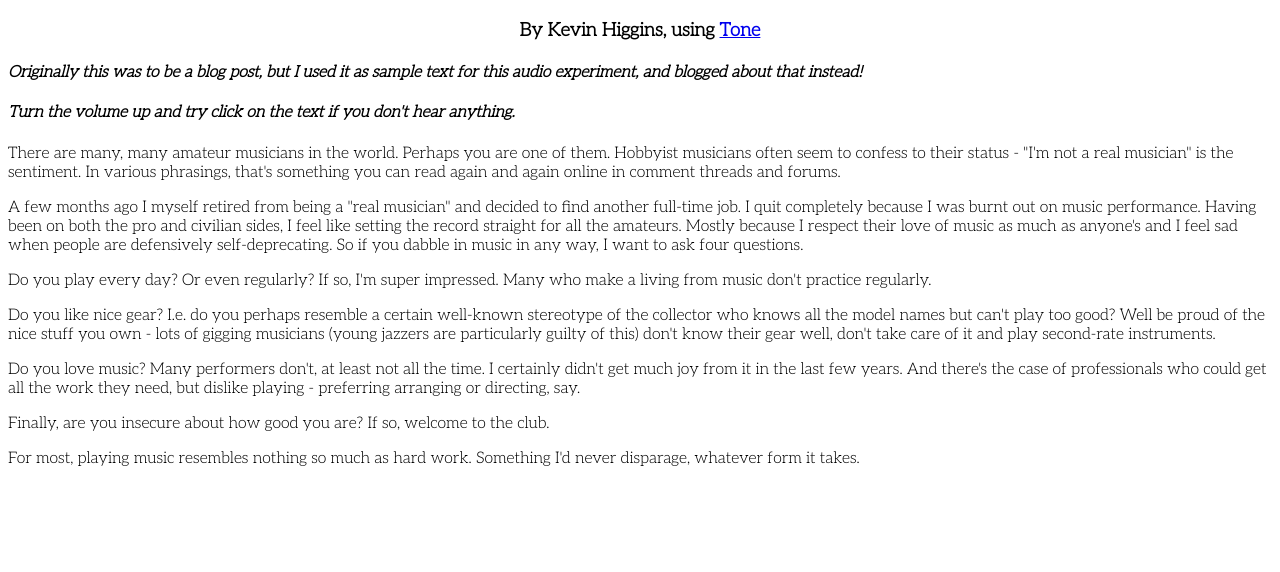
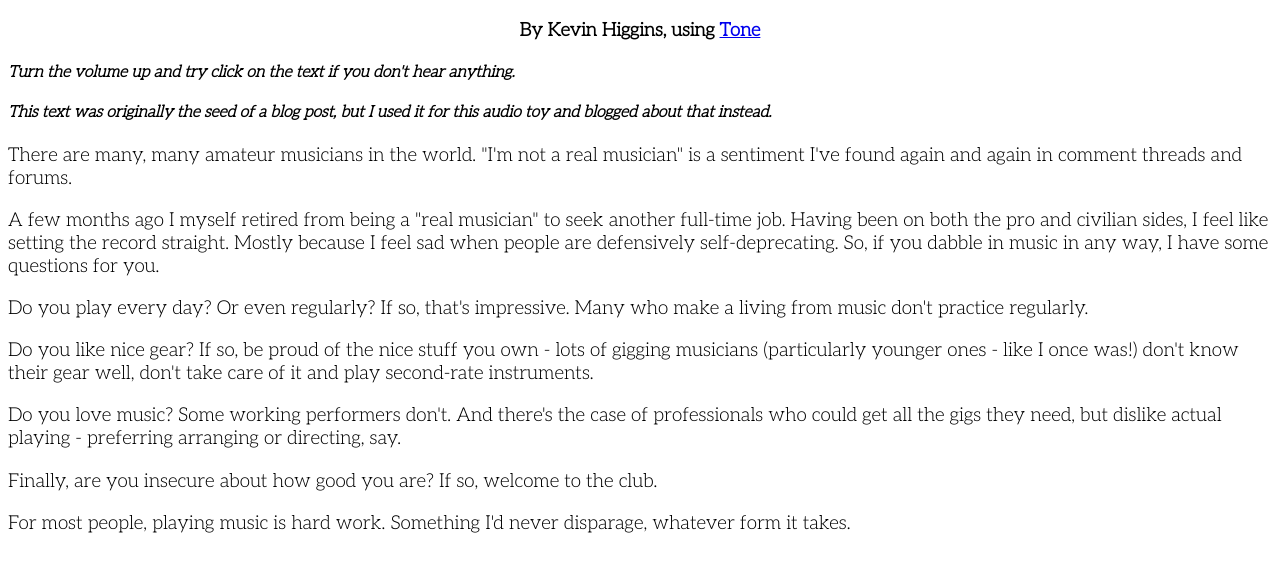
Before and after one commit to KevinCHiggins/TextHarp, a plain HTML site: page index.html in a window 1280 px wide. Shown: the part 62-634 px from the top of the page. Drawn offline with Linux system fonts and the light colour scheme.

Commit message:
Cleaning up
Removed debug text
Shortened content
Increased font size - note this causes words to jump lines a bit now

```diff
--- a/index.html
+++ b/index.html
@@ -4,21 +4,21 @@
 		<meta charset="utf-8">
 		<title>Experiments with JS audio libraries and Web Audio</title>
 		<link href="https://fonts.googleapis.com/css?family=Aleo:300&display=swap" rel="stylesheet">
-		<style>body {font-family: 'Aleo', serif;} h1 {text-align: center;}h3 {text-align: center;}}</style>
+		<style>body {font-family: 'Aleo', serif;} h1 {text-align: center;}h3 {text-align: center;}p {font-size: 1.2em}</style>
 
 	</head>
 	<body>
 		<h1>TextHarp (prototype)</h1>
 		<h3>By Kevin Higgins, using <a href="https://github.com/Tonejs/Tone.js">Tone</a></h3>
-		<h4><em>Originally this was to be a blog post, but I used it as sample text for this audio experiment, and blogged about that instead!</em></h4>
 		<h4><em>Turn the volume up and try click on the text if you don't hear anything.</em></h4>
-		<p>There are many, many amateur musicians in the world. Perhaps you are one of them. Hobbyist musicians often seem to confess to their status - "I'm not a real musician" is the sentiment. In various phrasings, that's something you can read again and again online in comment threads and forums.</p>
-		<p>A few months ago I myself retired from being a "real musician" and decided to find another full-time job. I quit completely because I was burnt out on music performance. Having been on both the pro and civilian sides, I feel like setting the record straight for all the amateurs. Mostly because I respect their love of music as much as anyone's and I feel sad when people are defensively self-deprecating. So if you dabble in music in any way, I want to ask four questions.</p>
-		<p>Do you play every day? Or even regularly? If so, I'm super impressed. Many who make a living from music don't practice regularly.</p>
-		<p>Do you like nice gear? I.e. do you perhaps resemble a certain well-known stereotype of the collector who knows all the model names but can't play too good? Well be proud of the nice stuff you own - lots of gigging musicians (young jazzers are particularly guilty of this) don't know their gear well, don't take care of it and play second-rate instruments.</p>
-		<p>Do you love music? Many performers don't, at least not all the time. I certainly didn't get much joy from it in the last few years. And there's the case of professionals who could get all the work they need, but dislike playing - preferring arranging or directing, say.</p>
+		<h4><em>This text was originally the seed of a blog post, but I used it for this audio toy and blogged about that instead.</em></h4>
+		<p>There are many, many amateur musicians in the world. "I'm not a real musician" is a sentiment I've found again and again in comment threads and forums.</p>
+		<p>A few months ago I myself retired from being a "real musician" to seek another full-time job. Having been on both the pro and civilian sides, I feel like setting the record straight. Mostly because I feel sad when people are defensively self-deprecating. So, if you dabble in music in any way, I have some questions for you.</p>
+		<p>Do you play every day? Or even regularly? If so, that's impressive. Many who make a living from music don't practice regularly.</p>
+		<p>Do you like nice gear? If so, be proud of the nice stuff you own - lots of gigging musicians (particularly younger ones - like I once was!) don't know their gear well, don't take care of it and play second-rate instruments.</p>
+		<p>Do you love music? Some working performers don't. And there's the case of professionals who could get all the gigs they need, but dislike actual playing - preferring arranging or directing, say.</p>
 		<p>Finally, are you insecure about how good you are? If so, welcome to the club.</p>
-		<p>For most, playing music resembles nothing so much as hard work. Something I'd never disparage, whatever form it takes.</p>
+		<p>For most people, playing music is hard work. Something I'd never disparage, whatever form it takes.</p>
 		<script src="js/tone/build/Tone.js"></script>
 		<script src="js/StartAudioContext.js"></script>
 
@@ -28,7 +28,7 @@
 			const paraMarkerTag = '<input name="split-para" type="hidden">';
 			function textClick(e) {
 				StartAudioContext(Tone.context, 'body').then(function(){	//getting triggered despite no button press or element of that name?
-					console.log('Yay');
+					//console.log('Yay');
 				})
 			}
 			var bod = document.getElementsByTagName('body');
@@ -39,25 +39,25 @@
 //play a middle 'C' for the duration of an 8th note
 			var paraList = document.getElementsByTagName('p');
 			for (i = 0; i < paraList.length; i++) {
-				paraList[i].onmouseenter = function() {console.log('Called with ' + this); splitUp(this); };
+				paraList[i].onmouseenter = function() { splitUp(this); };
 				paraList[i].onmouseleave = function() {unsplitUp(this); };
 			}
 			//document.querySelector('#start').addEventListener("click", function() {fire('c'); });
 			function splitUp(para) {
-				console.log('Para splitting?');
+				//console.log('Para splitting?');
 				var stringToSplit = para.innerHTML;
 
-				console.log(stringToSplit.length);
+				//console.log(stringToSplit.length);
 				if (stringToSplit.length > 2000) {
-					console.log(stringToSplit);
+					//console.log(stringToSplit);
 				}
 				if (stringToSplit.search(paraMarkerTag) == -1) {
 					para.innerHTML = '';
-					console.log(stringToSplit.search(/<[^>]*>/g));	//expand this to find HTML tags and put them in the fragments list whole
-					console.log('Yes');
+					//console.log(stringToSplit.search(/<[^>]*>/g));	//expand this to find HTML tags and put them in the fragments list whole
+					//console.log('Yes');
 					var fragmentsList = splitIntoCharsAndTags(stringToSplit, '');	//break it into characters and whole tags
-					//var allWordsInSpans = '';
-					console.log(fragmentsList.length);
+
+					//console.log(fragmentsList.length);
 					var j = 0;
 					for (i = 0; i < fragmentsList.length; i++) {
 						spanTag = document.createElement('span');
@@ -69,10 +69,10 @@
 						para.appendChild(spanTag);
 						//console.log('Adding child ' + i);
 						if (i == (fragmentsList.length - 1)) {
-							console.log('Last word ' + fragmentsList[i]);
+							//console.log('Last word ' + fragmentsList[i]);
 						}
 					}
-					console.log('Added ' + i);
+					//console.log('Added ' + i);
 					para.innerHTML = paraMarkerTag + para.innerHTML;	//clear to make way for the child elements we'll build using fragments from the string: words
 					spanList = para.getElementsByTagName('span');
 					for (i = 0; i < spanList.length; i++) {
@@ -87,23 +87,22 @@
 				else {
 					//this happens when a para at the bottom of the window didn't get the mouseleave event because the cursor went onto
 					//the taskbar - or so I believe from observation
-					console.log('No. Paragraph already marked.');
+					//console.log('No. Paragraph already marked.');
 				}
-				console.log('Done splitting');
+				//console.log('Done splitting');
 			}
 			function splitIntoCharsAndTags(string, delimiter) {
-				console.log("splittg");
 				var inTag = false;
 				var list = [];
 				var tag = '';	//gonna hold any tags we find (not full elements of two tags and content, note)
 				for (i = 0; i < string.length; i++) {
 					if (inTag) {
-						console.log('Adding ' + string[i]);
+						//console.log('Adding ' + string[i]);
 						tag += string[i];
 						if (string[i] == '>') {
 							inTag = false;
 							list.push(tag);	//add this whole tag to list
-							console.log('added ' + tag + ' at ' + list.length);
+							//console.log('added ' + tag + ' at ' + list.length);
 						}
 					}
 					else {
@@ -112,26 +111,24 @@
 							list.push(string[i]);
 						}
 						else {
-
-							console.log("in " + string[i]);
 							inTag = true;
 							tag = string[i];	//start off building up the tag, w/ first char ('<')
 						}
 					}
 				}
-				console.log(list);
+				//console.log(list);
 				return list;
 			}
 			function unsplitUp(para) {
-				console.log('Uns');
-				console.log(para.innerHTML);
+				//console.log('Uns');
+				//console.log(para.innerHTML);
 				var paraMarkerTag = para.querySelector('input');
 				if (paraMarkerTag) {
 					para.removeChild(paraMarkerTag);
-					console.log('Marker removed');
+					//console.log('Marker removed');
 				}
 				else {
-					console.log('No marker found');
+					//console.log('No marker found');
 				}
 				stringToClean = para.innerHTML;
 
@@ -143,7 +140,7 @@
 			}
 			function stripSubString(fullString, stringToRemove) {
 				foundAt = fullString.search(stringToRemove)
-				console.log('Seeking ' + stringToRemove);
+				//console.log('Seeking ' + stringToRemove);
 				var j = 0;
 				do {
 					fullString = fullString.substring(0, foundAt) + fullString.substring(foundAt + stringToRemove.length, fullString.length); //remove substring
@@ -152,7 +149,7 @@
 					j++;
 					//console.log('Looping ' + j);
 				} while (foundAt != -1);	//keep going till no instances left
-				console.log('done, looped ' + j);
+				//console.log('done, looped ' + j);
 				return fullString;
 			}
 
```
